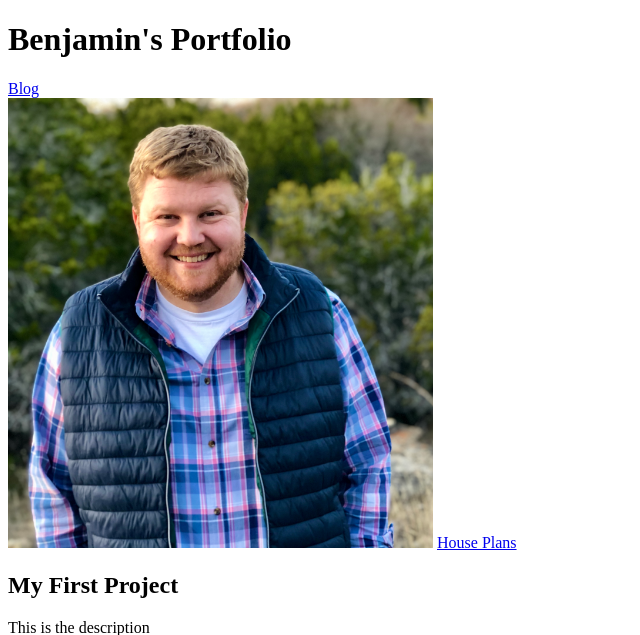
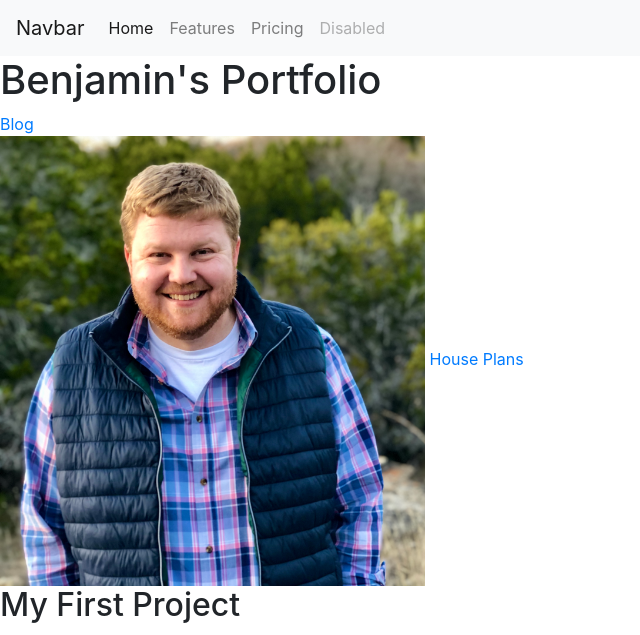
Before and after one commit to benjaminmace/Django3-portfolio, a Django app: page / in a window 1280 px wide. Shown: the top 635 px of the page, without its empty margins (0-640 px from the left). Run offline with Django 3.2, Linux system fonts and the light colour scheme; data comes from the database, SQL or seed files in the repository; parts of the project's set-up code (start-up, migrations or seed data) failed here and were passed over; some libraries are stand-ins or nearby versions.

Commit message:
3 Jun 20 21:49 base.html and CSS beginning - still ugly website

```diff
--- a/personal_portfolio_project/blog/templates/blog/all_blogs.html
+++ b/personal_portfolio_project/blog/templates/blog/all_blogs.html
@@ -1,3 +1,7 @@
+{% extends 'portfolio/base.html' %}
+
+{% block content %}
+
 <!DOCTYPE html>
 <html lang="en">
 <head>
@@ -22,3 +26,5 @@
     {% endfor %}
 </body>
 </html>
+
+{% endblock %}
--- a/personal_portfolio_project/blog/templates/blog/detail.html
+++ b/personal_portfolio_project/blog/templates/blog/detail.html
@@ -1,3 +1,7 @@
+{% extends 'portfolio/base.html' %}
+
+{% block content %}
+
 <!DOCTYPE html>
 <html lang="en">
 <head>
@@ -11,3 +15,5 @@
 
 </body>
 </html>
+
+{% endblock %}
--- /dev/null
+++ b/personal_portfolio_project/portfolio/templates/portfolio/base.html
@@ -0,0 +1,47 @@
+<!doctype html>
+<html lang="en">
+  <head>
+    <!-- Required meta tags -->
+    <meta charset="utf-8">
+    <meta name="viewport" content="width=device-width, initial-scale=1, shrink-to-fit=no">
+
+    <!-- Bootstrap CSS -->
+    <link rel="stylesheet" href="https://stackpath.bootstrapcdn.com/bootstrap/4.5.0/css/bootstrap.min.css" integrity="sha384-9aIt2nRpC12Uk9gS9baDl411NQApFmC26EwAOH8WgZl5MYYxFfc+NcPb1dKGj7Sk" crossorigin="anonymous">
+
+    <title>Hello, world!</title>
+  </head>
+  <body>
+   <nav class="navbar navbar-expand-lg navbar-light bg-light">
+      <a class="navbar-brand" href="#">Navbar</a>
+      <button class="navbar-toggler" type="button" data-toggle="collapse" data-target="#navbarNav" aria-controls="navbarNav" aria-expanded="false" aria-label="Toggle navigation">
+        <span class="navbar-toggler-icon"></span>
+      </button>
+      <div class="collapse navbar-collapse" id="navbarNav">
+        <ul class="navbar-nav">
+          <li class="nav-item active">
+            <a class="nav-link" href="#">Home <span class="sr-only">(current)</span></a>
+          </li>
+          <li class="nav-item">
+            <a class="nav-link" href="#">Features</a>
+          </li>
+          <li class="nav-item">
+            <a class="nav-link" href="#">Pricing</a>
+          </li>
+          <li class="nav-item">
+            <a class="nav-link disabled" href="#" tabindex="-1" aria-disabled="true">Disabled</a>
+          </li>
+        </ul>
+      </div>
+    </nav>
+
+   {% block content %}{% endblock %}
+
+
+
+    <!-- Optional JavaScript -->
+    <!-- jQuery first, then Popper.js, then Bootstrap JS -->
+    <script src="https://code.jquery.com/jquery-3.5.1.slim.min.js" integrity="sha384-DfXdz2htPH0lsSSs5nCTpuj/zy4C+OGpamoFVy38MVBnE+IbbVYUew+OrCXaRkfj" crossorigin="anonymous"></script>
+    <script src="https://cdn.jsdelivr.net/npm/popper.js@1.16.0/dist/umd/popper.min.js" integrity="sha384-Q6E9RHvbIyZFJoft+2mJbHaEWldlvI9IOYy5n3zV9zzTtmI3UksdQRVvoxMfooAo" crossorigin="anonymous"></script>
+    <script src="https://stackpath.bootstrapcdn.com/bootstrap/4.5.0/js/bootstrap.min.js" integrity="sha384-OgVRvuATP1z7JjHLkuOU7Xw704+h835Lr+6QL9UvYjZE3Ipu6Tp75j7Bh/kR0JKI" crossorigin="anonymous"></script>
+  </body>
+</html>
--- a/personal_portfolio_project/portfolio/templates/portfolio/home.html
+++ b/personal_portfolio_project/portfolio/templates/portfolio/home.html
@@ -1,8 +1,13 @@
+{% extends 'portfolio/base.html' %}
+
+{% block content %}
+
 <!DOCTYPE html>
 <html lang="en">
 <head>
 
     <meta charset="UTF-8">
+
     <title>Ben's Portfolio</title>
 </head>
 <body>
@@ -23,6 +28,7 @@
     {% endif %}
 
     {% endfor %}
+   </body>
+</html>
 
-</body>
-</html>
+{% endblock %}
```
